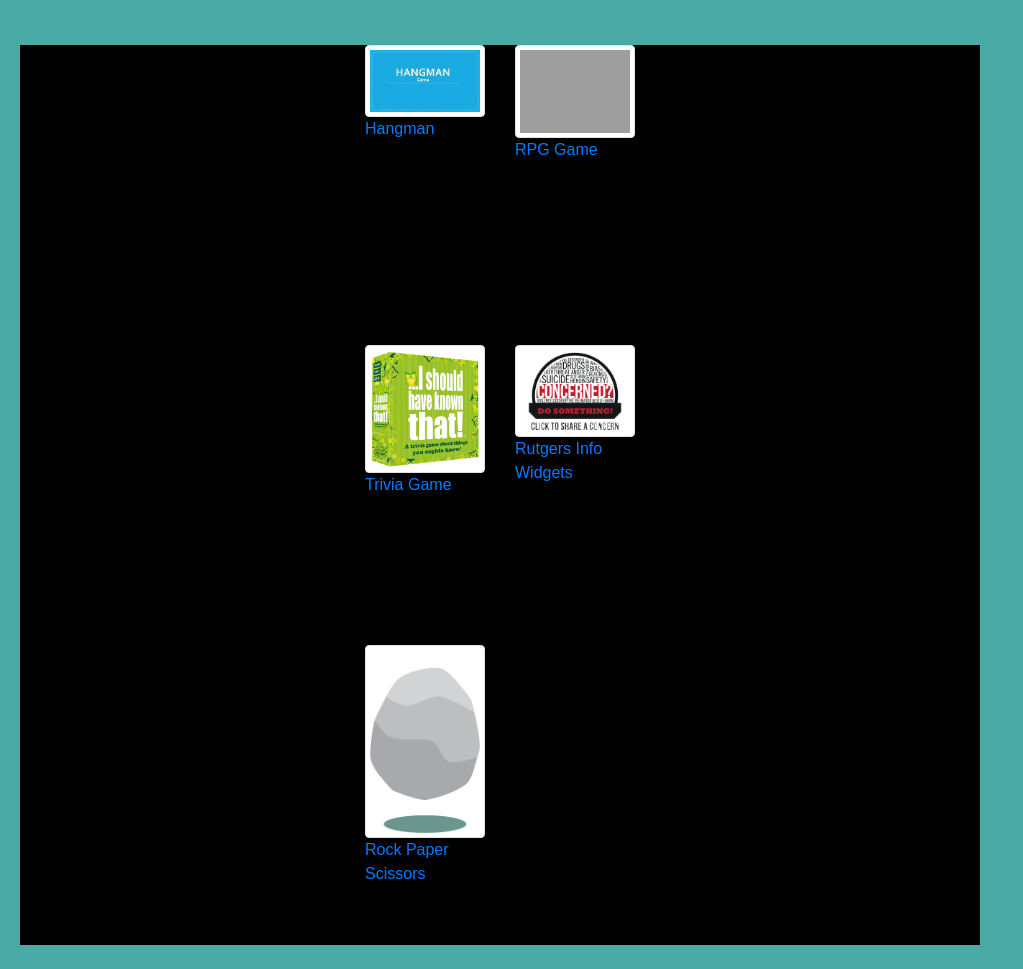
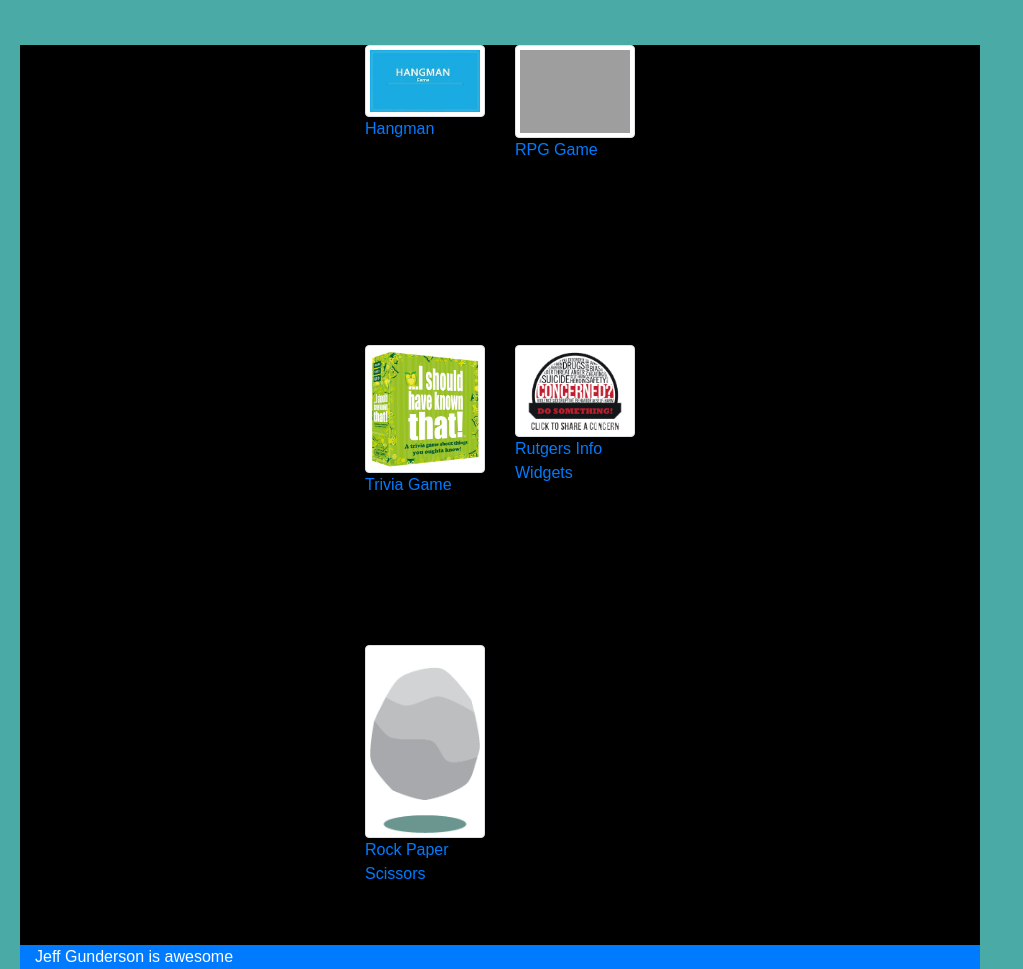
Before and after one commit to jgunderson819/Bootstrap-portfolio, a plain HTML site: page portfolio.html in a window 1280 px wide. Shown: the part 59-1028 px from the top of the page, without its empty margins (0-1023 px from the left). Before the commit the page ends 1004 px from the top, so only its background shows below. Drawn offline with nearby package versions, Linux system fonts and the light colour scheme; grey boxes are pictures that could not be loaded.

Commit message:
bonus changes

```diff
--- a/portfolio.html
+++ b/portfolio.html
@@ -94,5 +94,16 @@
           <a href="https://www.rock-paper-scissors-game.com/">Rock Paper Scissors</a>
         </div>
         </div>
+      <div class="row sticky-bottom bg-primary">
 
+        <div class="col-md-12">
+
+          Jeff Gunderson is awesome
+
+
+
+
+
+        </div>
+      </div>
 </body>
```
Also changed, not shown: contact.html (+11 -0 lines), index.html (+11 -0 lines).
